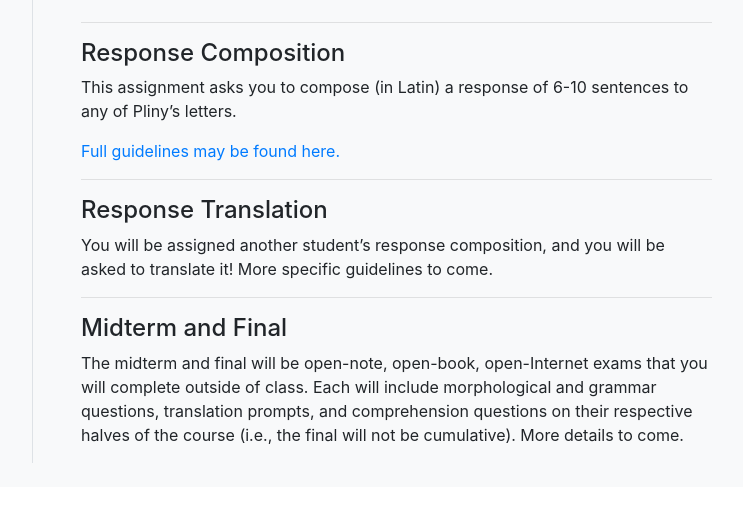
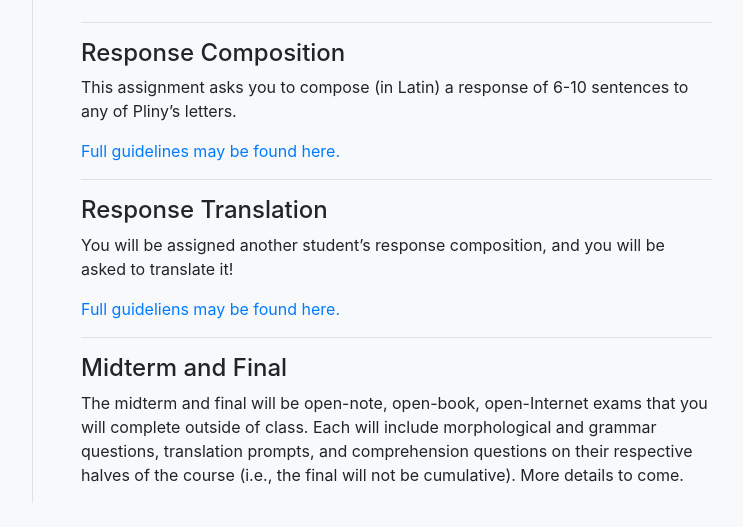
Before and after one commit to DLibatique/f20_courses, a Django app: template latn213/templates/latn213/pages/assignments.html in a window 1280 px wide. Shown: the part 1995-2522 px from the top of the page, without its empty margins (426-1169 px from the left). Before the commit the page ends 2458 px from the top, so only its background shows below. Run offline with Django 3.2, Linux system fonts and the light colour scheme; the template is opened without the code that fills it, so the values that code supplies are empty; some libraries are stand-ins or nearby versions.

Commit message:
added guidelines for response translation

```diff
--- a/latn213/templates/latn213/pages/assignments.html
+++ b/latn213/templates/latn213/pages/assignments.html
@@ -91,7 +91,9 @@
 
     <h4 id="response-translation">Response Translation</h4>
 
-    <p>You will be assigned another student’s response composition, and you will be asked to translate it! More specific guidelines to come.</p>
+    <p>You will be assigned another student’s response composition, and you will be asked to translate it!</p>
+
+    <p><a href="https://docs.google.com/document/d/15pbNxBeVR0gNN6EvoxUwjS4xLjXuW6jRxG7FISuQyNo/edit?usp=sharing">Full guideliens may be found here.</a></p>
 
     <hr>
 
```
